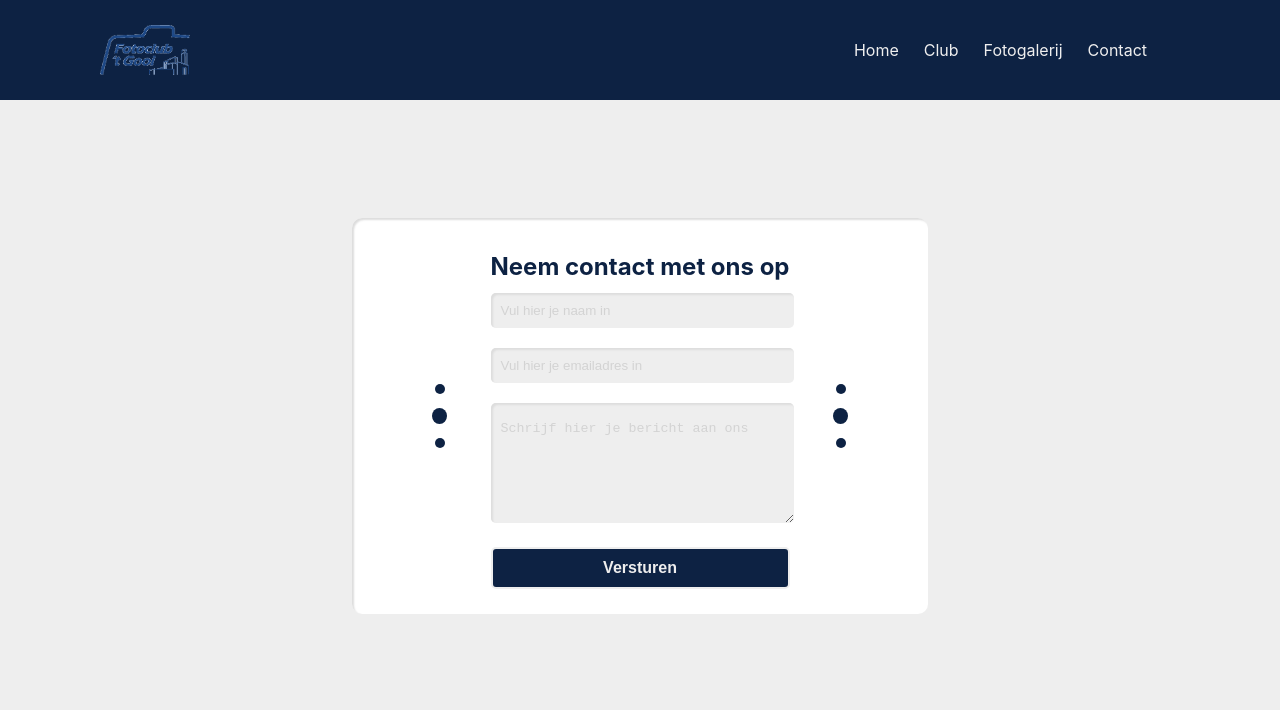
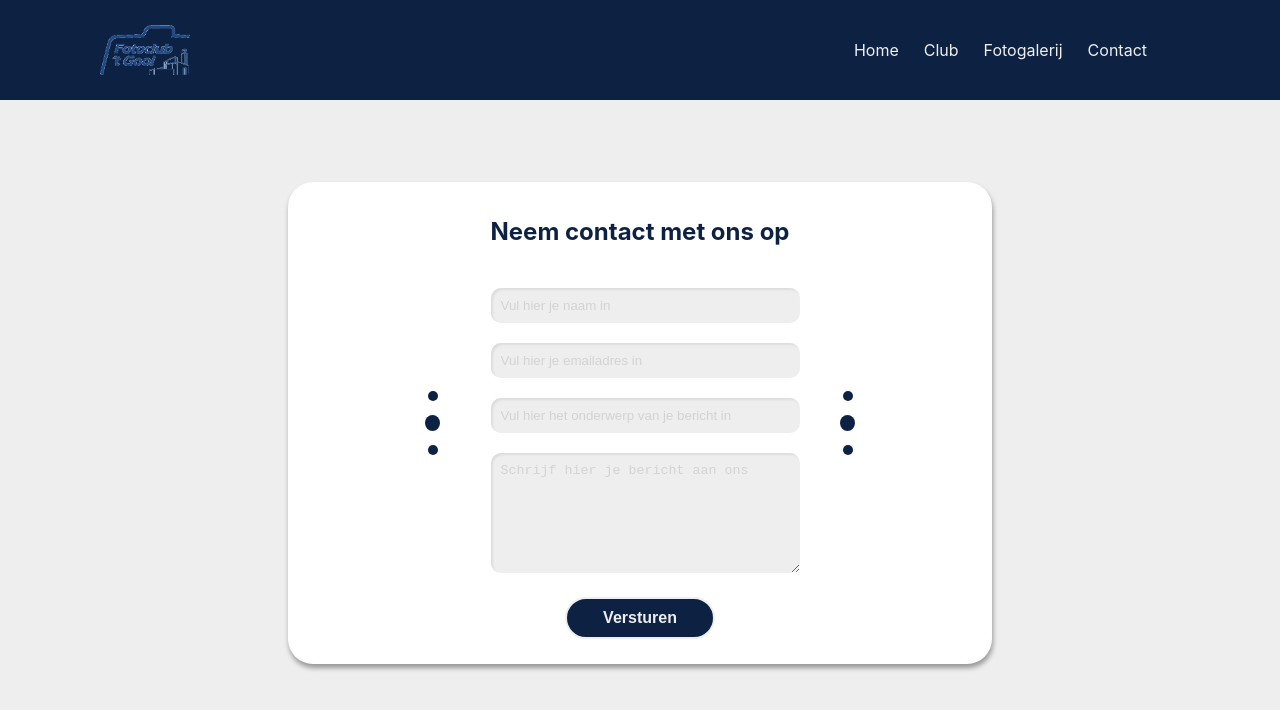
Before and after one commit to J-Segers/fctgooi, a React (Create React App) app: page /contact in a window 1280 px wide. Shown: the top 710 px of the page. Built offline with nearby package versions, Linux system fonts and the light colour scheme; the HTML template or start-up script is replaced by a standard one.

Commit message:
added subject input and did some fixes on the emailjs compatibility

```diff
--- a/src/pages/Contact/Contact.css
+++ b/src/pages/Contact/Contact.css
@@ -22,16 +22,22 @@
     margin-bottom: 2px;
 }
 
+.form {
+    width: 100%;
+    display: flex;
+    flex-direction: column;
+    margin-top: 2rem;
+}
+
 .spacer-form-container {
-    width: 45%;
+    width: 55%;
     display: flex;
     justify-content: center;
     align-items: center;
-    border-radius: 10px;
+    border-radius: 25px;
     border: none;
-    -webkit-box-shadow: inset #ddd 1px 1px 2px;
-    -moz-box-shadow: inset #ddd 1px 1px 2px;
-    box-shadow: inset #ddd 2px 2px 2px;
+    -webkit-box-shadow: 1px 4px 5px 0 rgba(0,0,0,0.36);
+    box-shadow: 1px 4px 5px 0 rgba(0,0,0,0.36);
     background-color: white;
 }
 
@@ -40,7 +46,6 @@
     padding: 0.938rem;
 }
 
-
 .contact-form-container textarea {
     min-height: 6.25rem;
     border: none;
@@ -48,12 +53,11 @@
 
 .contact-form-container .input-field {
     background-color: var(--primary-color);
-    color: rgb(128, 128, 128);
+    color: #BEBEBE;
     margin: 10px 0 10px 0;
     width: 100%;
-    padding-top: 10px;
-    padding-bottom: 10px;
-    border-radius: 5px;
+    padding: 10px 0 10px 10px;
+    border-radius: 10px;
     /*outline: none;*/
     -webkit-box-shadow: inset #ddd 1px 1px 2px;
     -moz-box-shadow: inset #ddd 1px 1px 2px;
@@ -61,18 +65,23 @@
     border: none;
 }
 
+.contact-form-container .input-field:focus {
+    background-color: white;
+    outline: none;
+}
+
 .input-field::placeholder {
-    padding: 0.5rem;
     color: lightgray;
 }
 
 .submit-btn {
-    width: 100%;
+    align-self: center;
+    width: 50%;
+    border-radius: 25px;
     padding: 10px;
     margin: 10px 0;
     background-color: var(--secundary-color);
     border: 2px solid var(--primary-color);
-    border-radius: 5px;
     font-size: 1rem;
     font-weight: bold;
     color: var(--primary-color);
--- a/src/pages/Contact/Contact.tsx
+++ b/src/pages/Contact/Contact.tsx
@@ -3,16 +3,23 @@ import Spacer from '../../components/spacer/Spacer';
 import MailService from "../../services/mailService";
 import './Contact.css';
 import Header from "../../components/header/Header";
+import {useNavigate} from "react-router-dom";
 
 function Contact() {
     const [isSent, setIsSent] = useState<boolean>(false);
     const form: any = useRef<HTMLFormElement>(null);
+    const navigate = useNavigate()
 
     function sendEmail(e: any): void {
         e.preventDefault(); // prevents the page from reloading when you hit “Send”
         MailService
             .sendEmail(form)
-            .then(() => setIsSent(!isSent))
+            .then(():void => {
+                setIsSent(!isSent)
+                setTimeout(() => {
+                    navigate('/')
+                }, 5000)
+            })
             .catch((e: any) => console.error(e));
     }
 
@@ -30,7 +37,7 @@ function Contact() {
                             <div className="contact-form-container">
                                 <h2>Neem contact met ons op</h2>
                                 <div className="contact-form">
-                                    <form ref={form} onSubmit={sendEmail} className={`form`}>
+                                    <form ref={form} onSubmit={sendEmail} className="form">
                                         <div className="form-control">
                                             <input
                                                 type="text"
@@ -39,7 +46,7 @@ function Contact() {
                                                 placeholder="Vul hier je naam in"
                                                 className="input-field"
                                                 required
-                                            />
+                                            ></input>
                                         </div>
                                         <div className="form-control">
                                             <input
@@ -50,7 +57,16 @@ function Contact() {
                                                 className="input-field"
                                                 required
                                             />
-                                        </div>
+                                        </div><div className="form-control">
+                                        <input
+                                            type="text"
+                                            id="user_subject"
+                                            name="user_subject"
+                                            placeholder="Vul hier het onderwerp van je bericht in"
+                                            className="input-field"
+                                            required
+                                        />
+                                    </div>
                                         <div className="form-control">
                                     <textarea
                                         id="message"
```
